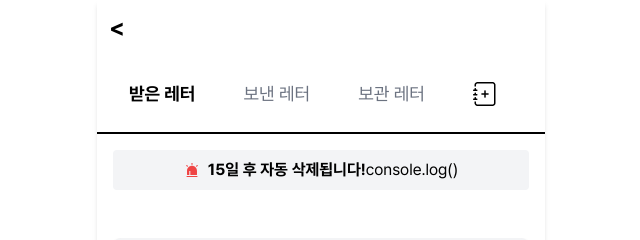
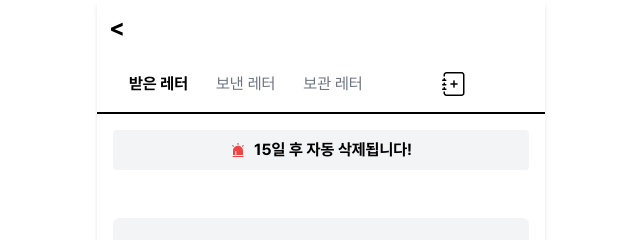
Before and after one commit to SSAFY-BOOKKOO/backend, a React (Vite) app in the folder frontend/: page /curation/receive in a window 1280 px wide. Shown: the top 240 px of the page, without its empty margins (319-959 px from the left). Built offline with nearby package versions, Linux system fonts and the light colour scheme.

Commit message:
fix: 레터탭 깨지는 영역 수정

```diff
--- a/frontend/src/components/Curation/Tab.jsx
+++ b/frontend/src/components/Curation/Tab.jsx
@@ -6,12 +6,12 @@ import ChatbotFloatingButton from './ChatbotFloatingButton';
 
 const Tab = () => {
   return (
-    <div className='flex justify-between items-center p-4 border-b-2 border-black'>
-      <div className='flex space-x-4 text-lg'>
+    <div className='flex justify-between items-center p-2 border-b-2 border-black'>
+      <div className='flex space-x-4 text-md'>
         <NavLink
           to='/curation/receive'
           className={({ isActive }) =>
-            `px-4 py-2 ${isActive ? 'font-bold text-black' : 'text-gray-500'}`
+            `px-2 py-2 ml-4 ${isActive ? 'font-bold text-black' : 'text-gray-500'}`
           }
         >
           받은 레터
@@ -19,7 +19,7 @@ const Tab = () => {
         <NavLink
           to='/curation/send'
           className={({ isActive }) =>
-            `px-4 py-2 ${isActive ? 'font-bold text-black' : 'text-gray-500'}`
+            `px-1 py-2 ${isActive ? 'font-bold text-black' : 'text-gray-500'}`
           }
         >
           보낸 레터
@@ -27,13 +27,13 @@ const Tab = () => {
         <NavLink
           to='/curation/store'
           className={({ isActive }) =>
-            `px-4 py-2 ${isActive ? 'font-bold text-black' : 'text-gray-500'}`
+            `px-2 py-2 ${isActive ? 'font-bold text-black' : 'text-gray-500'}`
           }
         >
           보관 레터
         </NavLink>
       </div>
-      <NavLink to='/curation/letter-create' className='px-4 py-2 rounded'>
+      <NavLink to='/curation/letter-create' className='px-2 py-2 rounded'>
         <img src={letterPlus} alt='Create Letter' className='w-6 h-6' />
       </NavLink>
       <ChatbotFloatingButton />
--- a/frontend/src/components/Library/Detail/Modal/Modal.jsx
+++ b/frontend/src/components/Library/Detail/Modal/Modal.jsx
@@ -8,7 +8,7 @@ const Modal = ({ bookId, onDelete }) => {
     setMenuVisible(!menuVisible);
   };
 
-  const handleOptionClick = (option) => {
+  const handleOptionClick = option => {
     console.log(option);
 
     if (option === '삭제') {
@@ -24,30 +24,30 @@ const Modal = ({ bookId, onDelete }) => {
   };
 
   return (
-    <div className="relative">
+    <div className='relative'>
       <div
-        className="absolute top-0 right-0 z-10 cursor-pointer"
+        className='absolute top-1 right-3 z-10 cursor-pointer text-4xl'
         onClick={toggleMenu}
       >
         &#x22EE;
       </div>
 
       {menuVisible && (
-        <div className="absolute top-5 right-0 bg-white border border-gray-300 rounded-lg z-0">
+        <div className='absolute top-10 right-2 bg-white border border-gray-300 rounded-lg z-0'>
           <div
-            className="px-4 py-2 cursor-pointer hover:bg-gray-100"
+            className='px-4 py-2 cursor-pointer hover:bg-gray-100'
             onClick={() => handleOptionClick('삭제')}
           >
             삭제
           </div>
           <div
-            className="px-4 py-2 cursor-pointer hover:bg-gray-100"
+            className='px-4 py-2 cursor-pointer hover:bg-gray-100'
             onClick={() => handleOptionClick('서재 이동')}
           >
             서재 이동
           </div>
           <div
-            className="px-4 py-2 cursor-pointer hover:bg-gray-100"
+            className='px-4 py-2 cursor-pointer hover:bg-gray-100'
             onClick={() => handleOptionClick('색 변경')}
           >
             색 변경
--- a/frontend/src/components/Library/Detail/Review/ReviewCom.jsx
+++ b/frontend/src/components/Library/Detail/Review/ReviewCom.jsx
@@ -47,11 +47,7 @@ const ReviewCom = ({ onBackClick, book }) => {
         <div className='flex justify-between items-center w-72 pb-4'>
           <h3 className='text-lg font-bold'>추천사</h3>
           <button onClick={handleReviewRefresh}>
-            <img
-              src={refreshIcon}
-              alt='새로고침'
-              style={{ width: '24px', height: '24px' }}
-            />
+            <img src={refreshIcon} alt='새로고침' className='h-6 w-6' />
           </button>
         </div>
 
--- a/frontend/src/pages/Curation/CurationReceive.jsx
+++ b/frontend/src/pages/Curation/CurationReceive.jsx
@@ -83,7 +83,7 @@ const CurationReceive = () => {
       <div className='flex justify-center items-center bg-gray-100 space-x-2 p-2 m-4 rounded'>
         <AiFillAlert className='text-red-500 ' />
         <p className='font-bold'>15일 후 자동 삭제됩니다!</p>
-        console.log({storedLetters})
+        {/* console.log({storedLetters}) */}
       </div>
 
       <div className='flex-1 overflow-y-auto px-4'>
```
